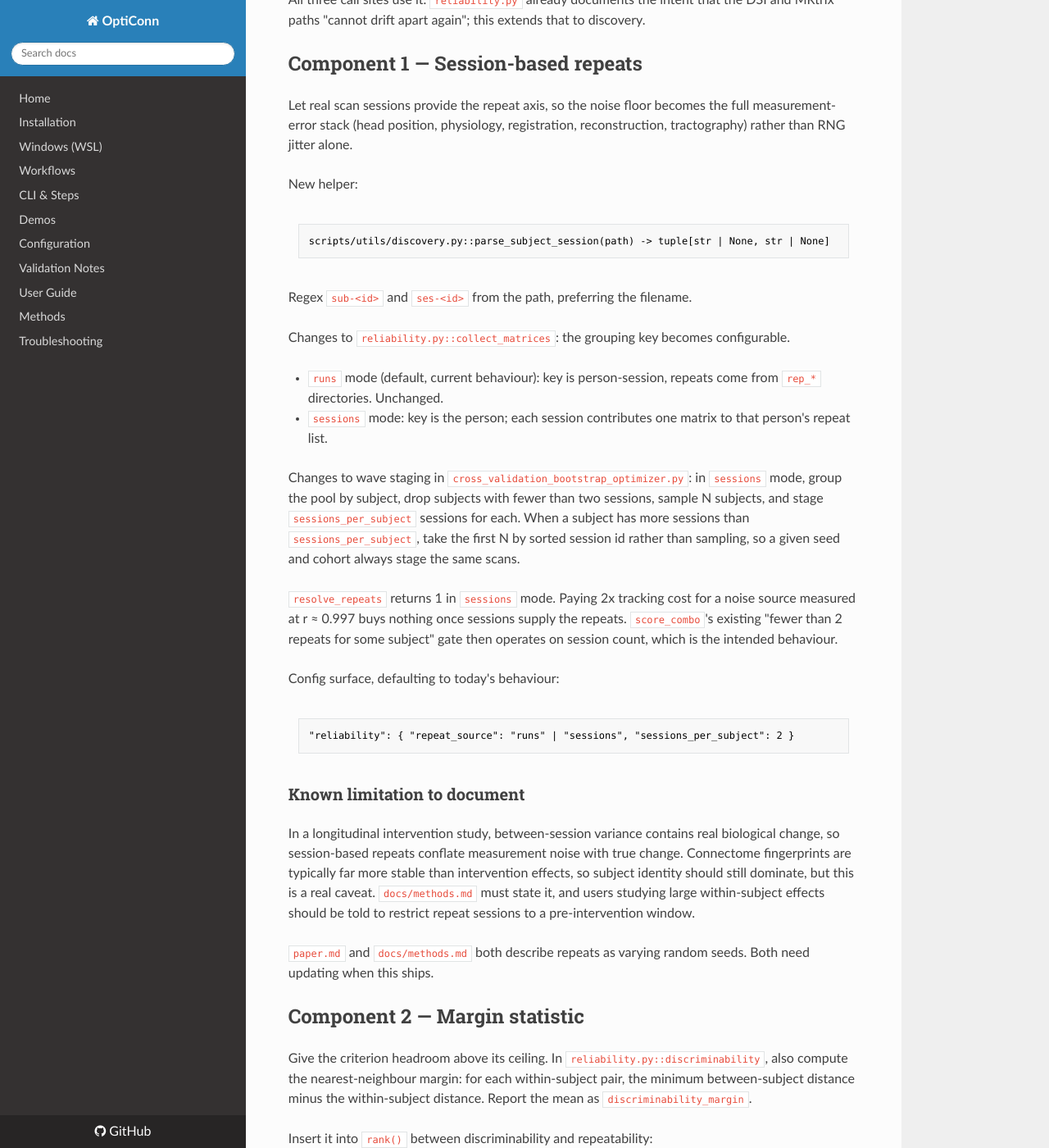
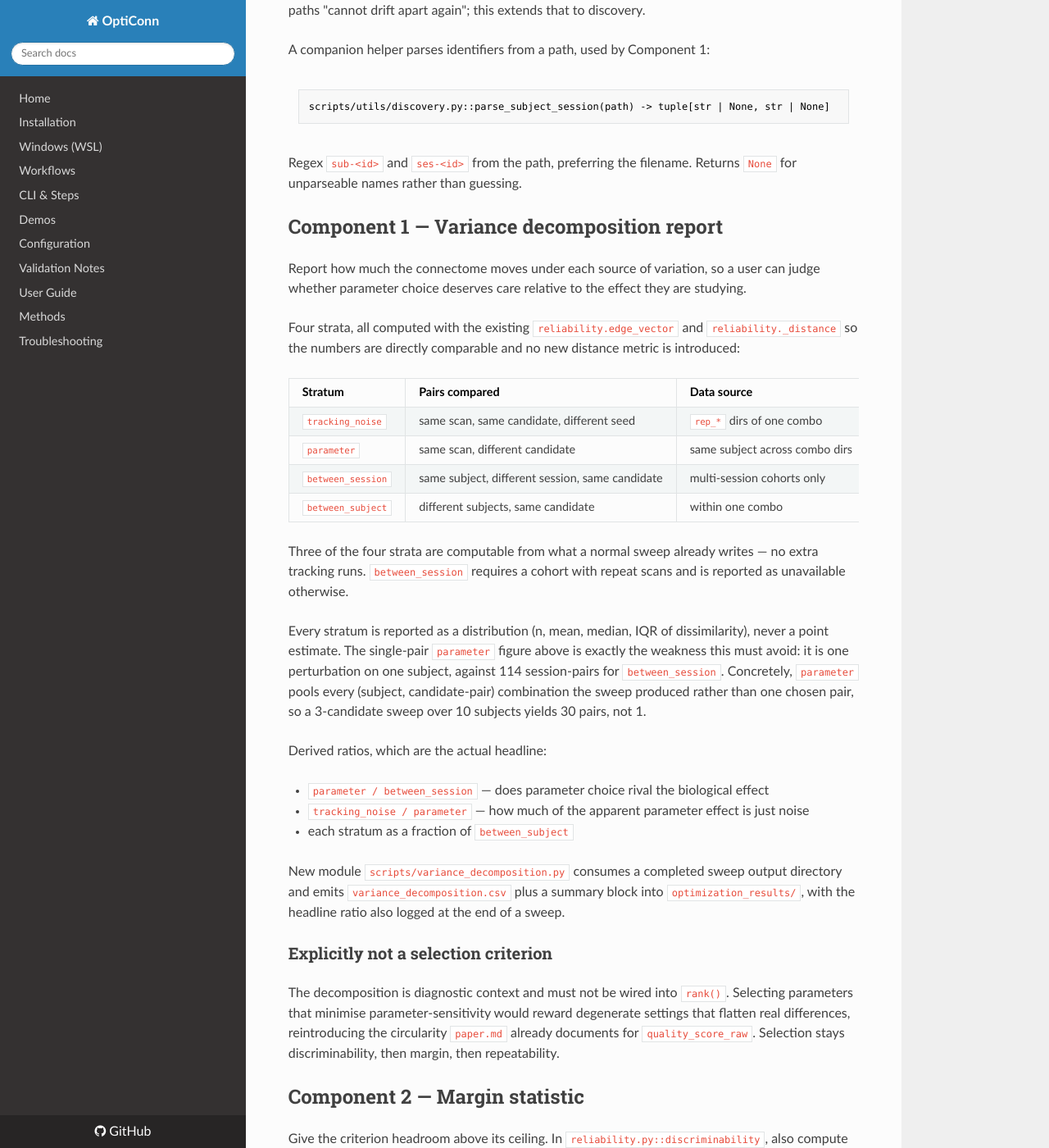
Before and after one commit to MRI-Lab-Graz/opticonn, an MkDocs documentation site: the page built from docs/superpowers/specs/2026-09-18-discriminability-noise-floor-design.md, in a window 1280 px wide and 1400 px high, scrolled down 1787 px. Shown: the whole window at 82% size. Built offline with MkDocs 1.6.1, drawn with Linux system fonts in a browser that asks for light colours; nearby versions of some CDN libraries; some of the changed text lies outside the part shown.

Commit message:
docs: revise spec -- variance decomposition instead of session-as-repeat
Session-based repeats were the wrong fix: scanner time is expensive, so
datasets with repeat DWI almost always acquired them because between-session
change is the effect of interest, not noise to be minimised.

Measuring it instead gives the more useful result. On study 129, a modest
parameter change moved the connectome slightly more than a real between-session
change did (dissimilarity 0.136 vs 0.111), while tracking noise -- the current
discriminability noise floor -- was 0.003. That ratio is more decision-relevant
than a candidate ranking, and fits the no-ground-truth framing: it claims no
correctness, it quantifies how much the choice matters.

Co-Authored-By: Claude Opus 5 <noreply@anthropic.com>

````diff
--- a/docs/superpowers/specs/2026-09-18-discriminability-noise-floor-design.md
+++ b/docs/superpowers/specs/2026-09-18-discriminability-noise-floor-design.md
@@ -1,4 +1,4 @@
-# Discriminability noise floor and candidate resolution
+# Discriminability's ceiling, and reporting what actually moves the connectome
 
 Date: 2026-09-18
 Status: Approved, not yet implemented
@@ -9,34 +9,33 @@ OptiConn ranks candidate parameter sets by repeat-run discriminability. In pract
 criterion saturates: every reasonable candidate scores exactly 1.0, so ranking falls
 through to repeatability and the sweep cannot separate good candidates from great ones.
 
-Measured on study 129 (AAL3, 3 subjects, 4 candidates bracketing the production settings
-at 5M tracts):
+Measured on study 129 (AAL3), as edge-vector correlations (`log1p`, upper triangle):
 
-| Quantity | Correlation |
-| --- | --- |
-| Same subject, same candidate, two tracking runs (the noise floor) | r ≈ 0.997 |
-| Same subject, two different candidates | r ≈ 0.86 |
-| Different subjects, same candidate | r ≈ 0.70–0.76 |
+| Comparison | r | dissimilarity (1-r) |
+| --- | --- | --- |
+| Same scan, same params, different seed — tracking noise | 0.997 | 0.003 |
+| Same subject, different session, same params — biology + scan-rescan | 0.889 (median 0.900, n=114 pairs / 54 subjects) | 0.111 |
+| Same scan, different parameters (fa 0->0.1, angle->45) | 0.864 (n=1 pair) | 0.136 |
+| Different subjects, same params | 0.684 (median 0.703, n=780 pairs) | 0.316 |
 
-Between-subject anatomy differs far more than either tracking noise or the parameter
-perturbation, so "is a repeat of this subject closer to this subject than to another
-subject" is trivially true for every candidate. All four scored discriminability 1.0;
-only repeatability separated them, across a span of 0.0021.
+Two conclusions drive this spec.
 
-Two root causes:
+**The noise floor is far below everything else.** `docs/methods.md` defines repeats as
+tracking runs of the same scan with varying random seeds, which measures tractography
+stochasticity alone — about 2.5% of the between-session effect. Discriminability asks
+whether a repeat of a subject is closer to that subject than to another subject; with a
+noise floor that low and between-subject dissimilarity 100x larger, every non-broken
+candidate passes trivially. All four candidates in the study 129 verification scored
+exactly 1.0; only repeatability separated them, across a span of 0.0021.
 
-1. **The noise floor is unrealistically low.** `docs/methods.md` defines repeats as
-   tracking runs of the same scan with varying random seeds. That measures tractography
-   stochasticity only. At converged streamline counts it is nearly zero, so the test is
-   easy to pass. Bridgeford 2021, which `paper.md` cites for discriminability, computes it
-   over genuine multi-session/multi-site repeats — a materially harder test than the one
-   OptiConn implements.
-2. **The statistic has no headroom.** Discriminability is a win/loss proportion. Once the
-   within- and between-subject distance distributions are fully separated it pins at 1.0
-   and stops discriminating, regardless of how much margin separates candidates.
+**Parameter choice rivals the biological effect.** A modest parameter change moved the
+connectome slightly more than a real between-session change did (0.136 vs 0.111). That
+ratio, not a candidate ranking, is the most decision-relevant thing OptiConn can tell a
+user, and it fits `paper.md`'s no-ground-truth framing: it claims no correctness, it
+quantifies how much the choice matters.
 
-A third defect was found while investigating and is a prerequisite for fixing the first:
-file discovery returns every scan twice.
+A third defect was found while investigating and is a prerequisite for the rest: file
+discovery returns every scan twice.
 
 ## Component 0 — Fix file discovery (prerequisite)
 
@@ -71,55 +70,58 @@ scripts/utils/discovery.py::find_subject_files(root, patterns) -> list[Path]
 All three call sites use it. `reliability.py` already documents the intent that the DSI and
 MRtrix paths "cannot drift apart again"; this extends that to discovery.
 
-## Component 1 — Session-based repeats
-
-Let real scan sessions provide the repeat axis, so the noise floor becomes the full
-measurement-error stack (head position, physiology, registration, reconstruction,
-tractography) rather than RNG jitter alone.
-
-New helper:
+A companion helper parses identifiers from a path, used by Component 1:
 
 ```
 scripts/utils/discovery.py::parse_subject_session(path) -> tuple[str | None, str | None]
 ```
 
-Regex `sub-<id>` and `ses-<id>` from the path, preferring the filename.
+Regex `sub-<id>` and `ses-<id>` from the path, preferring the filename. Returns `None` for
+unparseable names rather than guessing.
 
-Changes to `reliability.py::collect_matrices`: the grouping key becomes configurable.
+## Component 1 — Variance decomposition report
 
-- `runs` mode (default, current behaviour): key is person-session, repeats come from
-  `rep_*` directories. Unchanged.
-- `sessions` mode: key is the person; each session contributes one matrix to that person's
-  repeat list.
+Report how much the connectome moves under each source of variation, so a user can judge
+whether parameter choice deserves care relative to the effect they are studying.
 
-Changes to wave staging in `cross_validation_bootstrap_optimizer.py`: in `sessions` mode,
-group the pool by subject, drop subjects with fewer than two sessions, sample N subjects,
-and stage `sessions_per_subject` sessions for each. When a subject has more sessions than
-`sessions_per_subject`, take the first N by sorted session id rather than sampling, so a
-given seed and cohort always stage the same scans.
+Four strata, all computed with the existing `reliability.edge_vector` and
+`reliability._distance` so the numbers are directly comparable and no new distance metric
+is introduced:
 
-`resolve_repeats` returns 1 in `sessions` mode. Paying 2x tracking cost for a noise source
-measured at r ≈ 0.997 buys nothing once sessions supply the repeats. `score_combo`'s
-existing "fewer than 2 repeats for some subject" gate then operates on session count,
-which is the intended behaviour.
+| Stratum | Pairs compared | Data source |
+| --- | --- | --- |
+| `tracking_noise` | same scan, same candidate, different seed | `rep_*` dirs of one combo |
+| `parameter` | same scan, different candidate | same subject across combo dirs |
+| `between_session` | same subject, different session, same candidate | multi-session cohorts only |
+| `between_subject` | different subjects, same candidate | within one combo |
 
-Config surface, defaulting to today's behaviour:
+Three of the four strata are computable from what a normal sweep already writes — no extra
+tracking runs. `between_session` requires a cohort with repeat scans and is reported as
+unavailable otherwise.
 
-```json
-"reliability": { "repeat_source": "runs" | "sessions", "sessions_per_subject": 2 }
-```
+Every stratum is reported as a distribution (n, mean, median, IQR of dissimilarity), never
+a point estimate. The single-pair `parameter` figure above is exactly the weakness this
+must avoid: it is one perturbation on one subject, against 114 session-pairs for
+`between_session`. Concretely, `parameter` pools every (subject, candidate-pair)
+combination the sweep produced rather than one chosen pair, so a 3-candidate sweep over 10
+subjects yields 30 pairs, not 1.
 
-### Known limitation to document
+Derived ratios, which are the actual headline:
 
-In a longitudinal intervention study, between-session variance contains real biological
-change, so session-based repeats conflate measurement noise with true change. Connectome
-fingerprints are typically far more stable than intervention effects, so subject identity
-should still dominate, but this is a real caveat. `docs/methods.md` must state it, and
-users studying large within-subject effects should be told to restrict repeat sessions to
-a pre-intervention window.
+- `parameter / between_session` — does parameter choice rival the biological effect
+- `tracking_noise / parameter` — how much of the apparent parameter effect is just noise
+- each stratum as a fraction of `between_subject`
 
-`paper.md` and `docs/methods.md` both describe repeats as varying random seeds. Both need
-updating when this ships.
+New module `scripts/variance_decomposition.py` consumes a completed sweep output directory
+and emits `variance_decomposition.csv` plus a summary block into
+`optimization_results/`, with the headline ratio also logged at the end of a sweep.
+
+### Explicitly not a selection criterion
+
+The decomposition is diagnostic context and must not be wired into `rank()`. Selecting
+parameters that minimise parameter-sensitivity would reward degenerate settings that
+flatten real differences, reintroducing the circularity `paper.md` already documents for
+`quality_score_raw`. Selection stays discriminability, then margin, then repeatability.
 
 ## Component 2 — Margin statistic
 
@@ -135,8 +137,7 @@ Insert it into `rank()` between discriminability and repeatability:
 ```
 
 Candidates tied at 1.0 then resolve on how much separation they achieved rather than
-falling straight through to repeatability. This also serves single-session users, who
-cannot use Component 1.
+falling straight through to repeatability.
 
 A NaN margin sorts last, matching how `rank_with_fallback`'s existing `_desc` helper treats
 missing values, so a candidate whose margin could not be computed never outranks one whose
@@ -147,15 +148,25 @@ margin is known.
 Fail fast at config load rather than after hours of compute, following the precedent
 `resolve_repeats` sets for `repeats < 2`:
 
-- `sessions` mode with fewer than two eligible multi-session subjects aborts with a message
-  naming how many were found.
+- `between_session` is reported as "not available: single-session cohort" rather than as a
+  silent NaN, so a missing stratum is never mistaken for a zero effect.
+- Any stratum with fewer than 10 pairs is emitted with a low-confidence flag naming the
+  count, so a reader does not over-read an n=1 figure. The threshold is a module-level
+  constant, not scattered literals.
 - Files whose subject or session cannot be parsed are skipped with a warning rather than
-  silently mis-grouped. If skipping leaves too few subjects, abort.
+  silently mis-grouped.
 - When every candidate ties on discriminability, emit an explicit saturation warning naming
   what selection actually fell through to. `paper.md` claims a Computation Integrity
   Validation layer that detects "artificial 1.0 scores"; that check exists only in
   `bayesian_optimizer.py` and is absent from the grid path, which is the path that produced
   the saturated result described above.
+
+## Documentation to update
+
+`paper.md` and `docs/methods.md` both describe repeats as varying random seeds and present
+discriminability as the headline contribution. Both need to state the saturation behaviour
+honestly — discriminability screens out bad candidates but has limited resolution among
+reasonable ones, and its resolution depends on cohort diversity and N.
 
 ## Testing
 
@@ -165,16 +176,24 @@ All pure-Python, no DSI Studio required, added to the existing pytest suite:
   entry.
 - `parse_subject_session` handles BIDS-style names, annex-hash names (unparseable), and
   paths without a session.
-- `collect_matrices` groups two sessions under one subject in `sessions` mode and preserves
-  current grouping in `runs` mode.
+- Variance decomposition on synthetic matrices with known injected structure returns strata
+  in the expected order and computes the ratios correctly.
+- `between_session` is reported unavailable, not NaN, for a single-session fixture.
 - `rank()` orders by margin when discriminability ties at 1.0.
-- `sessions` mode aborts cleanly when too few multi-session subjects are available.
 
 ## Out of scope
 
-- Streamline split-half resampling as an alternative noise floor. At converged streamline
-  counts, split halves of one run converge like independent seeded runs do, so it does not
-  address the ceiling; it mainly makes `tract_count` sensitivity visible, which does not
-  justify the added complexity now.
-- Changing the composite `quality_score_raw`. `paper.md` already documents why it does not
-  drive selection.
+- **Session-based repeats as the noise floor.** Considered and rejected: scanner time is
+  expensive, so datasets with repeat DWI almost always acquired them because between-session
+  change is the effect of interest. Treating that variance as noise would discard the
+  signal. The measurements above are what remains of the idea.
+- **Streamline split-half resampling.** At converged streamline counts, split halves of one
+  run converge like independent seeded runs do, so it does not address the ceiling.
+- **Changing the composite `quality_score_raw`.** `paper.md` already documents why it does
+  not drive selection.
+
+## Follow-up, outside this spec
+
+The `between_session` minimum was r=0.357 against a median of 0.900. That is far enough out
+to warrant checking whether it is a real change or a QC failure, since it affects the study
+129 analysis already run, not just this tool.
````
